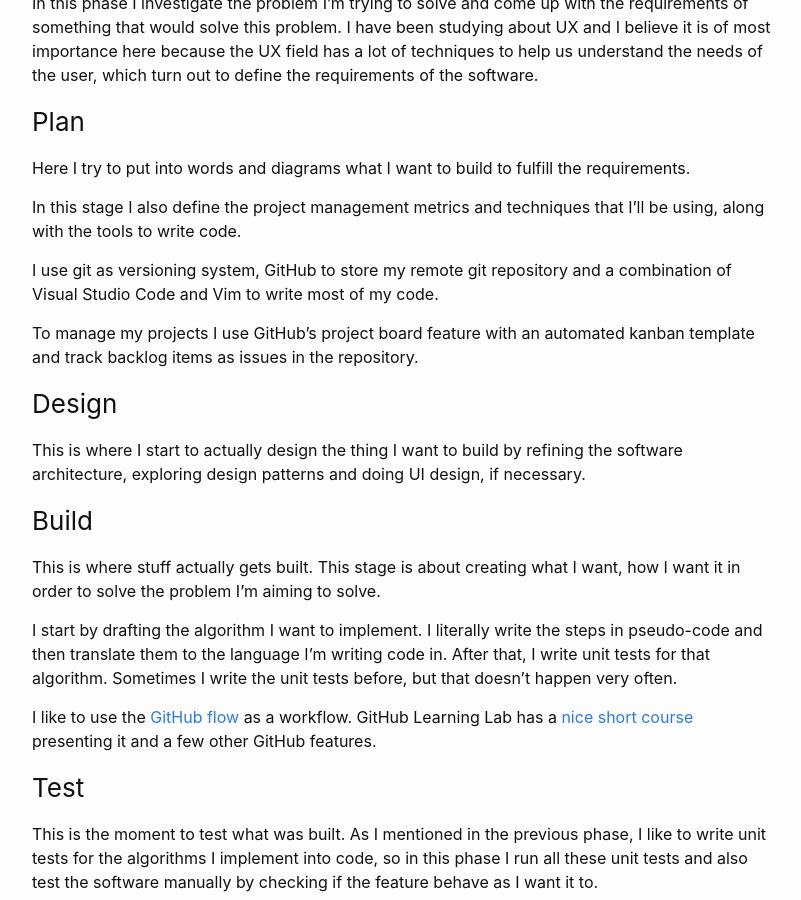
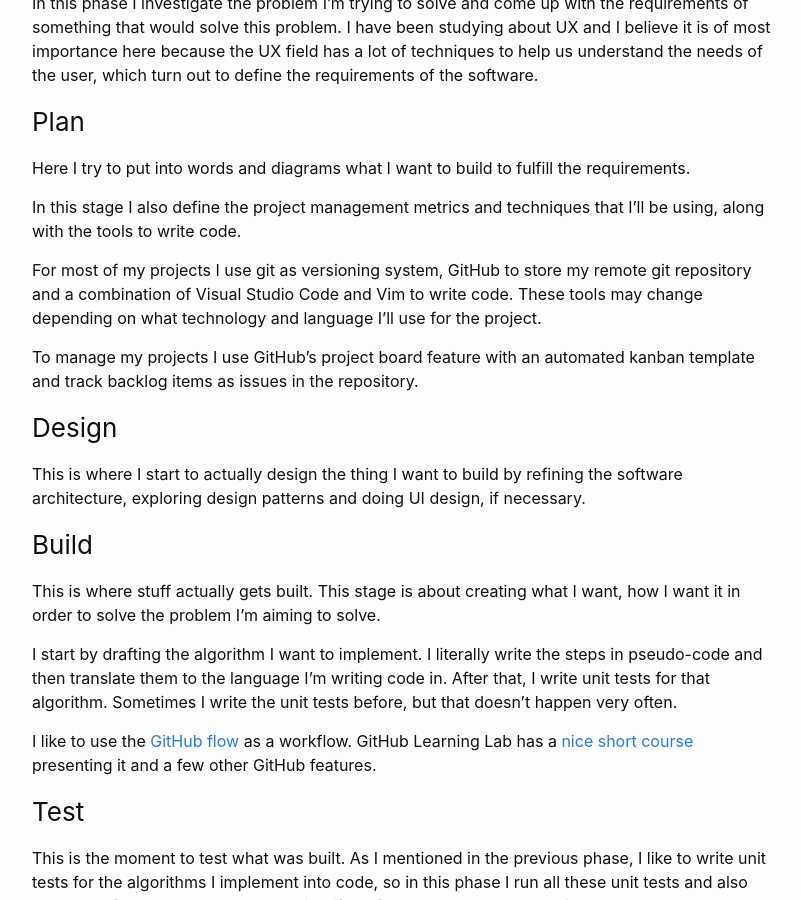
Before and after one commit to lucascvidal/lucascvidal.github.io, a Jekyll site: the page built from _posts/2020-05-01-a-development-process.md, in a window 1280 px wide and 900 px high, scrolled down 962 px. Shown: the whole window, without its empty margins (238-1039 px from the left). Built offline with Jekyll 4.4.1, drawn with Linux system fonts in a browser that asks for light colours.

Commit message:
Clarify usage of tools

```diff
--- a/_posts/2020-05-01-a-development-process.md
+++ b/_posts/2020-05-01-a-development-process.md
@@ -28,7 +28,7 @@ Here I try to put into words and diagrams what I want to build to fulfill the re
 
 In this stage I also define the project management metrics and techniques that I'll be using, along with the tools to write code.
 
-I use git as versioning system, GitHub to store my remote git repository and a combination of Visual Studio Code and Vim to write most of my code.
+For most of my projects I use git as versioning system, GitHub to store my remote git repository and a combination of Visual Studio Code and Vim to write code. These tools may change depending on what technology and language I'll use for the project.
 
 To manage my projects I use GitHub's project board feature with an automated kanban template and track backlog items as issues in the repository.
 ### Design
```
